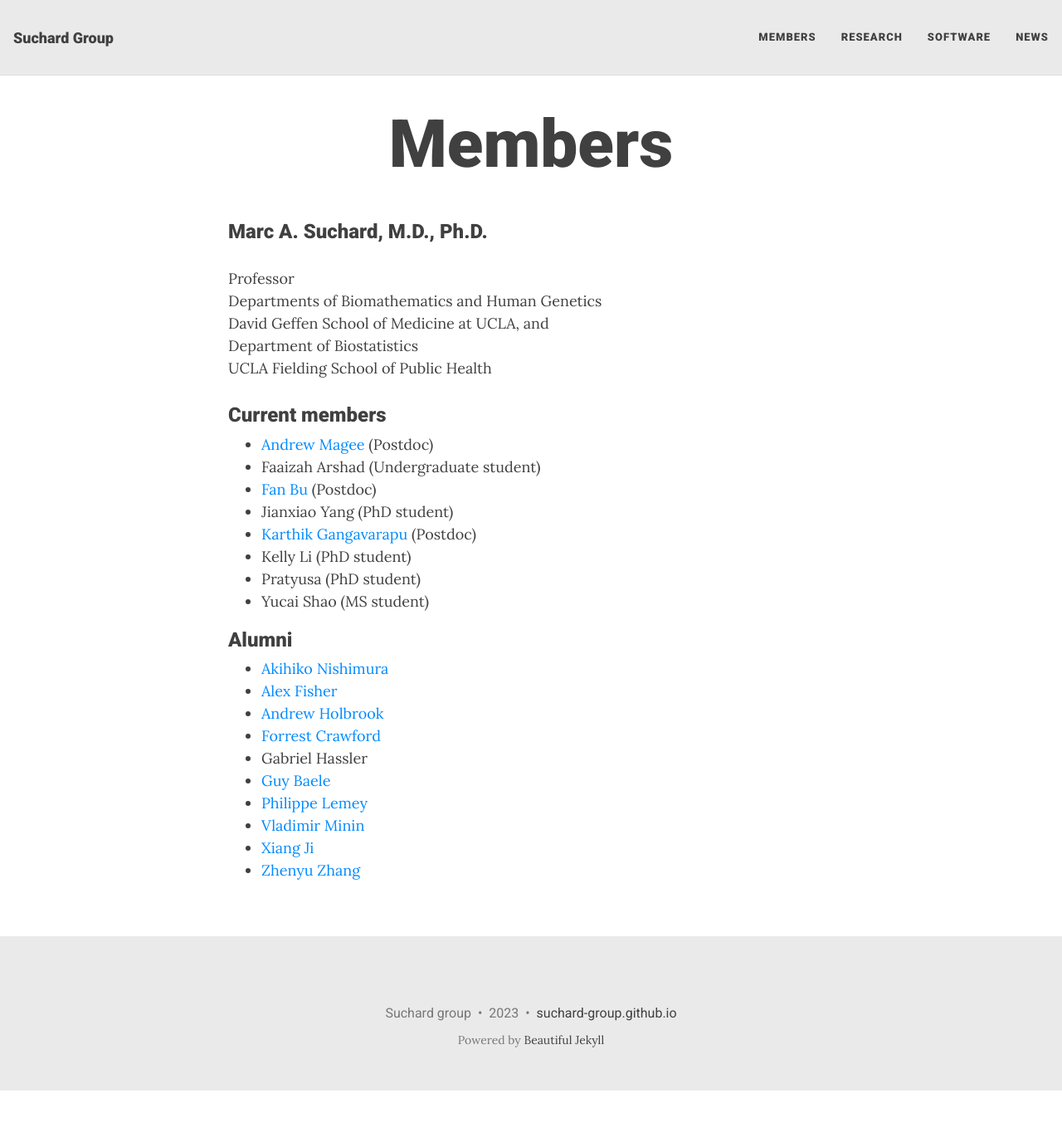
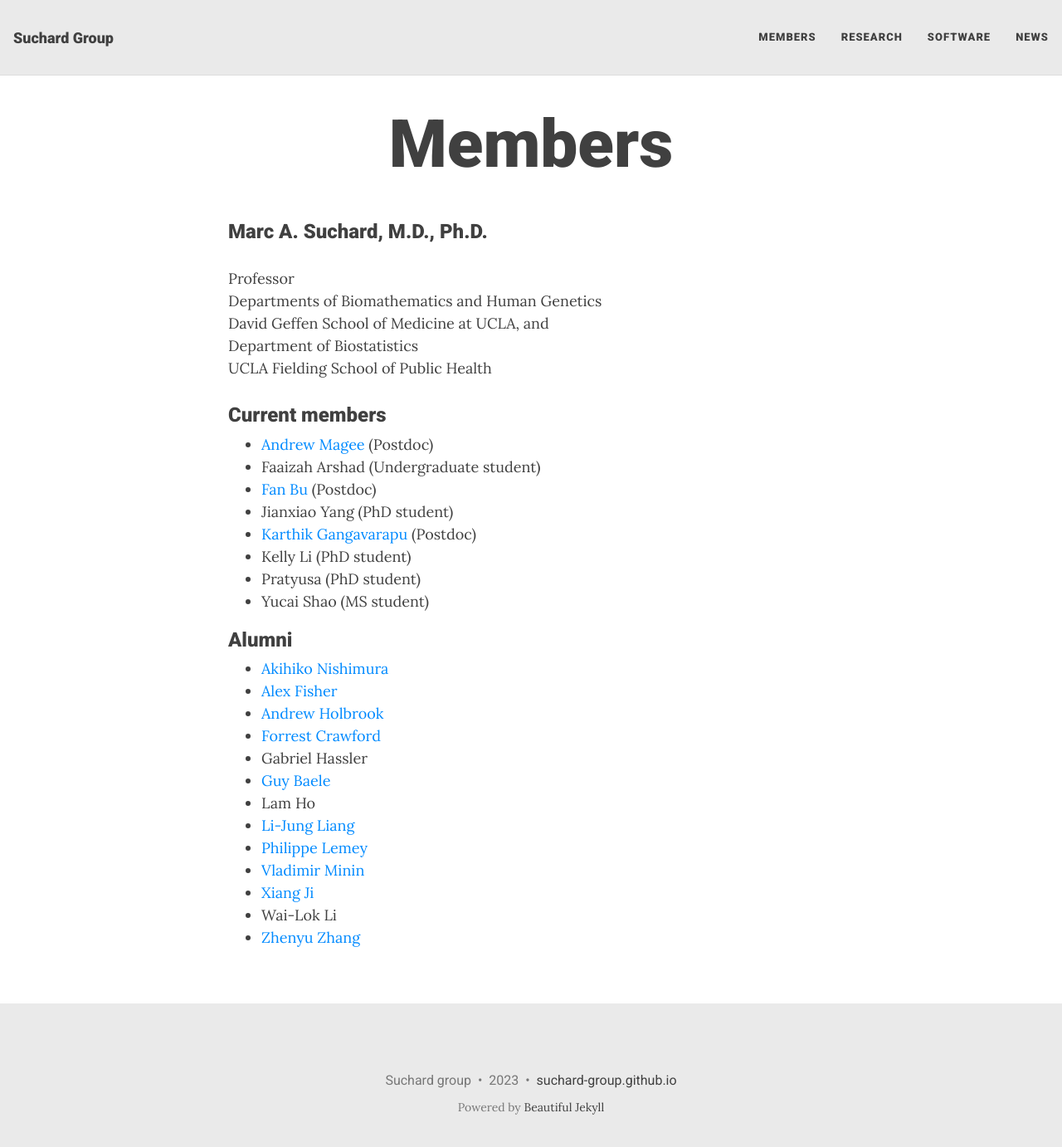
Before and after one commit to suchard-group/suchard-group.github.io, a Jekyll site: the page built from members.md, in a window 1280 px wide and 1395 px high. Shown: the top 1382 px of the window at 83% size. Built offline with Jekyll 4.4.1, drawn with Linux system fonts in a browser that asks for light colours; nearby versions of some CDN libraries.

Commit message:
More former postdocs

```diff
--- a/members.md
+++ b/members.md
@@ -28,7 +28,10 @@ UCLA Fielding School of Public Health
   * [Forrest Crawford](http://www.crawfordlab.io/cv/)
   * Gabriel Hassler
   * [Guy Baele](https://rega.kuleuven.be/cev/ecv/lab-members/GuyBaele.html)
+  * Lam Ho
+  * [Li-Jung Liang](https://bioscience.ucla.edu/people/li-jung-liang/)
   * [Philippe Lemey](https://rega.kuleuven.be/cev/ecv/evolutionary-and-computational-virology-publications/00036765)
   * [Vladimir Minin](https://vnminin.github.io/)
   * [Xiang Ji](https://xiang-ji-ncsu.github.io/)
+  * Wai-Lok Li
   * [Zhenyu Zhang](https://sites.google.com/view/zhenyuzhang)
```
